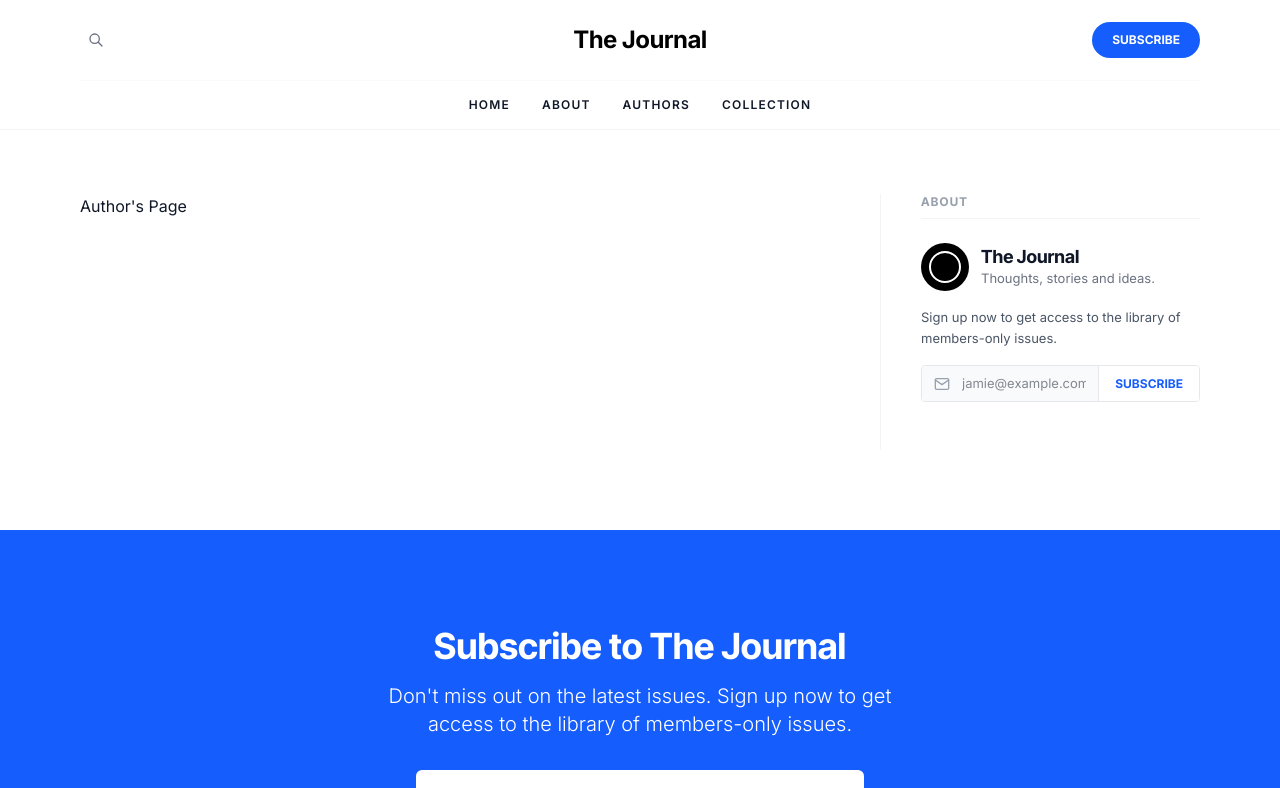
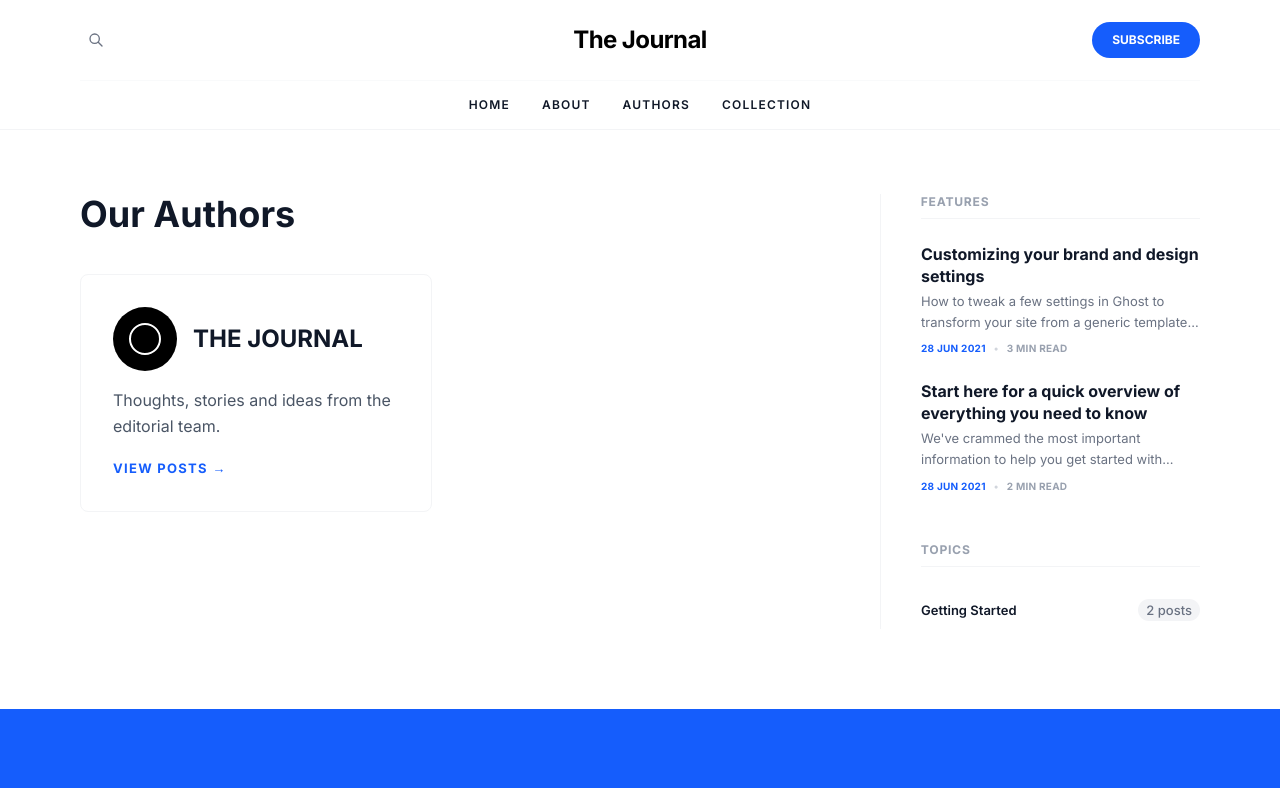
Before and after one commit to gabriersdev/journal-template, a Next.js app: page /authors in a window 1280 px wide. Shown: the top 788 px of the page. Built offline with nearby package versions, Linux system fonts and the light colour scheme.

Commit message:
feat: resolvendo TODO's: refinando UI

```diff
--- a/app/about/page.tsx
+++ b/app/about/page.tsx
@@ -8,13 +8,23 @@ import {PostCard} from '@/components/post-card';
 import {NewsletterSection} from '@/components/newsletter';
 import {Metadata} from 'next';
 
-// TODO - definir metadata pertinente à uma página de informações sobre o projeto do blog/jornal
 export const metadata: Metadata = {
-  title: 'The Journal - Thoughts, stories and ideas',
-  description: 'The latest issues, stories, and ideas from The Journal.',
+  title: 'About | The Journal',
+  description: 'Learn more about The Journal, our mission, and the stories we share.',
 };
 
 export default function About() {
+  const posts = getPosts();
+  const topics = getTopics();
+
+  const features = posts.slice(0, 4).map(p => ({
+    title: p.metadata.title,
+    description: p.metadata.description,
+    date: p.metadata.date,
+    readTime: p.metadata.readTime,
+    slug: p.slug
+  }));
+
   return (
     <div className="bg-white min-h-screen text-gray-900 font-sans">
       <Header/>
@@ -25,10 +35,8 @@ export default function About() {
             About's Page
           </div>
 
-          {/*TODO - siderbar conter APENAS as informações de outras notícias e tópicos*/}
-          <Sidebar/>
+          <Sidebar hideAbout={true} features={features} topics={topics} />
         </div>
-
       </main>
 
       <NewsletterSection/>
--- /dev/null
+++ b/app/author/[slug]/page.tsx
@@ -0,0 +1,75 @@
+import React from 'react';
+import {getPosts, getTopics} from '@/libs/mdx';
+import {Header} from '@/components/header';
+import {Footer} from '@/components/footer';
+import {Sidebar} from '@/components/sidebar';
+import {PostCard} from '@/components/post-card';
+import {NewsletterSection} from '@/components/newsletter';
+import {getAuthorBySlug} from '@/libs/authors';
+import {notFound} from 'next/navigation';
+
+export async function generateMetadata({params}: { params: Promise<{ slug: string }> }) {
+  const resolvedParams = await params;
+  const author = getAuthorBySlug(resolvedParams.slug);
+  if (!author) {
+    return {title: 'Author Not Found'};
+  }
+  return {
+    title: `${author.name} | The Journal`,
+    description: author.bio,
+  };
+}
+
+export default async function AuthorPage({params}: { params: Promise<{ slug: string }> }) {
+  const resolvedParams = await params;
+  const author = getAuthorBySlug(resolvedParams.slug);
+
+  if (!author) {
+    notFound();
+  }
+
+  const posts = getPosts().filter(post => post.metadata.author === author.name || post.metadata.author.toUpperCase() === author.name.toUpperCase());
+  const topics = getTopics();
+
+  const features = posts.slice(0, 4).map(p => ({
+    title: p.metadata.title,
+    description: p.metadata.description,
+    date: p.metadata.date,
+    readTime: p.metadata.readTime,
+    slug: p.slug
+  }));
+
+  return (
+    <div className="bg-white min-h-screen text-gray-900 font-sans">
+      <Header/>
+
+      <main className="container mx-auto px-4 max-w-6xl pt-16">
+        <div className="flex flex-col lg:flex-row">
+
+          {/* Main Content Area */}
+          <div className="w-full lg:flex-1 lg:pr-16">
+            <h1 className="text-3xl font-bold font-inter mb-4">Posts by {author.name}</h1>
+            <p className="text-gray-500 mb-10">{posts.length} {posts.length === 1 ? 'post' : 'posts'} published</p>
+
+            {posts.length > 0 ? (
+              <div className="flex flex-col">
+                {posts.map((post) => (
+                  <PostCard key={post.slug} slug={post.slug} metadata={post.metadata}/>
+                ))}
+              </div>
+            ) : (
+              <p className="text-gray-500">No posts found for this author.</p>
+            )}
+          </div>
+
+          {/* Right Sidebar */}
+          <Sidebar features={features} topics={topics} author={author}/>
+
+        </div>
+      </main>
+
+      <NewsletterSection/>
+      <Footer/>
+    </div>
+  );
+}
--- a/app/authors/page.tsx
+++ b/app/authors/page.tsx
@@ -1,38 +1,70 @@
 import React from 'react';
-import {getPosts, getTopics} from '@/libs/mdx';
-import {Header} from '@/components/header';
-import {Footer} from '@/components/footer';
-import {Sidebar} from '@/components/sidebar';
-import {FeaturedPost} from '@/components/featured-post';
-import {PostCard} from '@/components/post-card';
-import {NewsletterSection} from '@/components/newsletter';
-import {Metadata} from 'next';
+import { getPosts, getTopics } from '@/libs/mdx';
+import { Header } from '@/components/header';
+import { Footer } from '@/components/footer';
+import { Sidebar } from '@/components/sidebar';
+import { NewsletterSection } from '@/components/newsletter';
+import { Metadata } from 'next';
+import { authors } from '@/libs/authors';
+import Link from 'next/link';
 
-// TODO - definir metadata pertinente à uma página de informações sobre autores do blog/jornal
 export const metadata: Metadata = {
-  title: 'The Journal - Thoughts, stories and ideas',
-  description: 'The latest issues, stories, and ideas from The Journal.',
+  title: 'Authors | The Journal',
+  description: 'Meet the authors contributing thoughts, stories and ideas to The Journal.',
 };
 
 export default function Authors() {
+  const posts = getPosts();
+  const topics = getTopics();
+
+  const features = posts.slice(0, 4).map(p => ({
+    title: p.metadata.title,
+    description: p.metadata.description,
+    date: p.metadata.date,
+    readTime: p.metadata.readTime,
+    slug: p.slug
+  }));
+
   return (
     <div className="bg-white min-h-screen text-gray-900 font-sans">
-      <Header/>
+      <Header />
 
       <main className="container mx-auto px-4 max-w-6xl pt-16">
         <div className="flex flex-col lg:flex-row">
-          {/*// TODO - definir uma estrutura em /lib/authors.js de objeto JS que contenha as informações pertinentes aos autores. */}
-          {/*// TODO - listar os autores do projeto (a partir de /lib/authors.js e criar um /author/[author-name], que liste os posts com autoria do author-name. Usar em /author/author-name o mesmo componente de sidebar, porém ao invés de mostrar informações sobre o "The Journal", mostrar informações sobre o próprio autor. */}
           <div className="w-full lg:flex-1 lg:pr-16">
-            Author's Page
+            <h1 className="text-4xl font-bold font-inter mb-10">Our Authors</h1>
+            <div className="grid grid-cols-1 md:grid-cols-2 gap-8 mb-16">
+              {authors.map((author) => (
+                <div key={author.slug} className="border border-gray-100 p-8 rounded-lg hover:shadow-md transition-shadow group">
+                  <div className="flex items-center space-x-4 mb-4">
+                    <div className="w-16 h-16 bg-black rounded-full flex items-center justify-center text-white font-bold text-2xl overflow-hidden relative">
+                      {author.avatar ? (
+                        <img src={author.avatar} alt={author.name} className="object-cover w-full h-full" />
+                      ) : (
+                        <div className="w-8 h-8 rounded-full border-2 border-white"></div>
+                      )}
+                    </div>
+                    <div>
+                      <Link href={`/author/${author.slug}`}>
+                        <h2 className="text-2xl font-bold font-inter group-hover:text-blue-600 transition-colors">{author.name}</h2>
+                      </Link>
+                    </div>
+                  </div>
+                  <p className="text-gray-600 leading-relaxed mb-4">{author.bio}</p>
+                  <Link href={`/author/${author.slug}`} className="text-sm font-bold text-blue-600 uppercase tracking-widest hover:text-blue-800 transition-colors">
+                    View posts →
+                  </Link>
+                </div>
+              ))}
+            </div>
           </div>
-        <Sidebar/>
+
+          <Sidebar hideAbout={true} features={features} topics={topics} />
         </div>
-
       </main>
 
-      <NewsletterSection/>
-      <Footer/>
+      <NewsletterSection />
+      <Footer />
     </div>
   );
 }
--- a/components/sidebar.tsx
+++ b/components/sidebar.tsx
@@ -5,34 +5,42 @@ import {NewsletterForm} from './newsletter';
 type SidebarProps = {
   features?: { title: string; date: string; readTime: string; slug: string; description: string }[];
   topics?: { name: string; count: number }[];
+  author?: { name: string; bio: string; avatar: string | null; slug: string };
+  hideAbout?: boolean;
 };
 
-export function Sidebar({features = [], topics = []}: SidebarProps) {
+function SidebarAbout({ author }: { author?: SidebarProps['author'] }) {
   return (
-    <aside className="w-full lg:w-80 flex-shrink-0 lg:pl-10 lg:border-l border-gray-100 mt-16 lg:mt-0">
-      {/*TODO - componentizar os 3 principais componentes deste aside (as sections)*/}
-      {/* About Section */}
     <section className="mb-12">
-        <h3 className="text-xs font-bold text-gray-400 uppercase tracking-widest mb-6 border-b border-gray-100 pb-2">About</h3>
+      <h3 className="text-xs font-bold text-gray-400 uppercase tracking-widest mb-6 border-b border-gray-100 pb-2">
+        {author ? 'About the Author' : 'About'}
+      </h3>
       <div className="flex items-center space-x-3 mb-4">
         <div className="w-12 h-12 bg-black rounded-full flex items-center justify-center text-white font-bold text-xl overflow-hidden relative">
-            {/* Simple logo substitute */}
+          {author?.avatar ? (
+            <img src={author.avatar} alt={author.name} className="w-full h-full object-cover" />
+          ) : (
             <div className="w-8 h-8 rounded-full border-2 border-white"></div>
+          )}
         </div>
         <div>
-            <h4 className="font-bold text-lg leading-tight">The Journal</h4>
-            <p className="text-sm text-gray-500">Thoughts, stories and ideas.</p>
+          <h4 className="font-bold text-lg leading-tight">{author ? author.name : 'The Journal'}</h4>
+          <p className="text-sm text-gray-500">{author ? 'Author' : 'Thoughts, stories and ideas.'}</p>
         </div>
       </div>
       <p className="text-sm text-gray-600 mb-4 leading-relaxed">
-          Sign up now to get access to the library of members-only issues.
+        {author ? author.bio : 'Sign up now to get access to the library of members-only issues.'}
       </p>
-        <NewsletterForm variant="compact"/>
+      {!author && <NewsletterForm variant="compact"/>}
     </section>
+  );
+}
 
-      {/* Features Section */}
+function SidebarFeatures({features}: { features: NonNullable<SidebarProps['features']> }) {
+  if (features.length === 0) return null;
+
+  return (
     <section>
-        {features.length > 0 && (
       <div className="mb-12">
         <h3 className="text-xs font-bold text-gray-400 uppercase tracking-widest mb-6 border-b border-gray-100 pb-2">Features</h3>
         <div className="space-y-6">
@@ -55,12 +63,15 @@ export function Sidebar({features = [], topics = []}: SidebarProps) {
           ))}
         </div>
       </div>
-        )}
     </section>
+  );
+}
 
-      {/* Topics Section */}
+function SidebarTopics({topics}: { topics: NonNullable<SidebarProps['topics']> }) {
+  if (topics.length === 0) return null;
+
+  return (
     <section>
-        {topics.length > 0 && (
       <div>
         <h3 className="text-xs font-bold text-gray-400 uppercase tracking-widest mb-6 border-b border-gray-100 pb-2">Topics</h3>
         <div className="space-y-3">
@@ -79,9 +90,16 @@ export function Sidebar({features = [], topics = []}: SidebarProps) {
           ))}
         </div>
       </div>
-        )}
     </section>
+  );
+}
 
+export function Sidebar({features = [], topics = [], author, hideAbout = false}: SidebarProps) {
+  return (
+    <aside className="w-full lg:w-80 flex-shrink-0 lg:pl-10 lg:border-l border-gray-100 mt-16 lg:mt-0">
+      {!hideAbout && <SidebarAbout author={author}/>}
+      <SidebarFeatures features={features}/>
+      <SidebarTopics topics={topics}/>
     </aside>
   );
 }
--- a/libs/authors.js
+++ b/libs/authors.js
@@ -0,0 +1,16 @@
+export const authors = [
+  {
+    name: "THE JOURNAL",
+    slug: "the-journal",
+    bio: "Thoughts, stories and ideas from the editorial team.",
+    avatar: null,
+  }
+];
+
+export function getAuthorBySlug(slug) {
+  return authors.find(author => author.slug === slug);
+}
+
+export function getAuthorByName(name) {
+  return authors.find(author => author.name.toLowerCase() === name.toLowerCase());
+}
```
Also changed, not shown: app/topic/[topic-name]/page.tsx (+16 -16 lines). Lines whose indentation alone changed are shown as unchanged.
